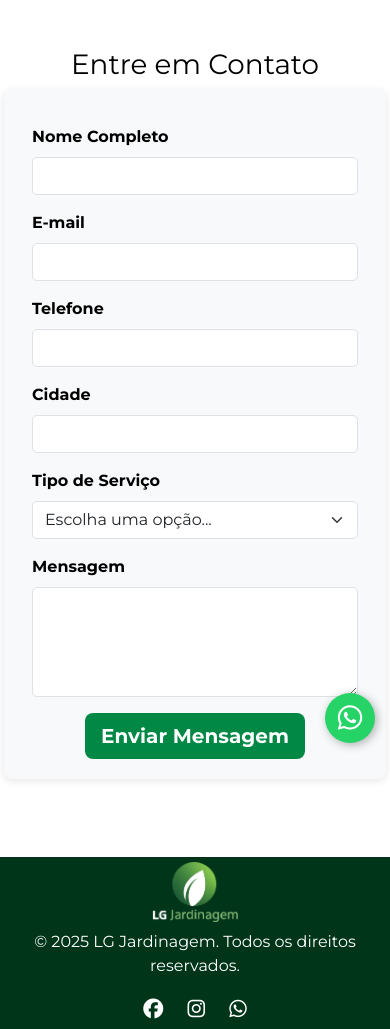
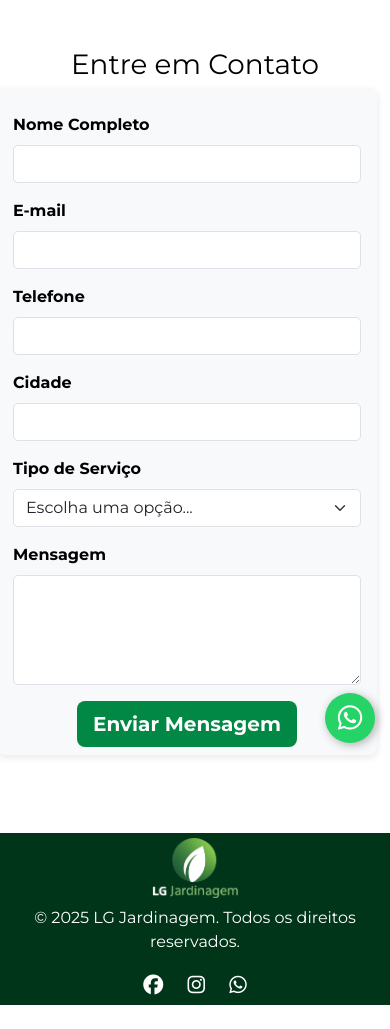
Before and after one commit to joaovitorpereira5/lg-jardinagem, a PHP site: page /contato.html in a window 390 px wide. Shown: the part 86-1115 px from the top of the page. After the commit the page ends 1091 px from the top, so only its background shows below. Run offline with PHP 8.4, Linux system fonts and the light colour scheme.

Commit message:
Atualizando dados

```diff
--- a/css/contato.css
+++ b/css/contato.css
@@ -212,3 +212,43 @@ form .invalid-feedback {
         font-size: 28px;
     }
 }
+
+/* Remove padding lateral do container apenas para o formulário de contato em telas médias/grandes */
+section.container.my-5 {
+    padding-left: 130px !important;
+    padding-right: 0 !important;
+}
+
+/* Centraliza o título do formulário de contato */
+section.container.my-5 h1 {
+    text-align: center !important;
+}
+
+/* Responsividade para o formulário */
+@media (max-width: 991.98px) {
+    section.container.my-5 {
+        padding-left: 30px !important;
+        padding-right: 30px !important;
+    }
+    form {
+        max-width: 100%;
+        padding: 15px;
+    }
+}
+
+@media (max-width: 575.98px) {
+    section.container.my-5 {
+        padding-left: 5px !important;
+        padding-right: 5px !important;
+    }
+    form {
+        max-width: 100%;
+        padding: 8px;
+    }
+    form .col-md-6,
+    form .col-md-12 {
+        width: 100% !important;
+        display: block;
+        margin-right: 0 !important;
+    }
+}
```
